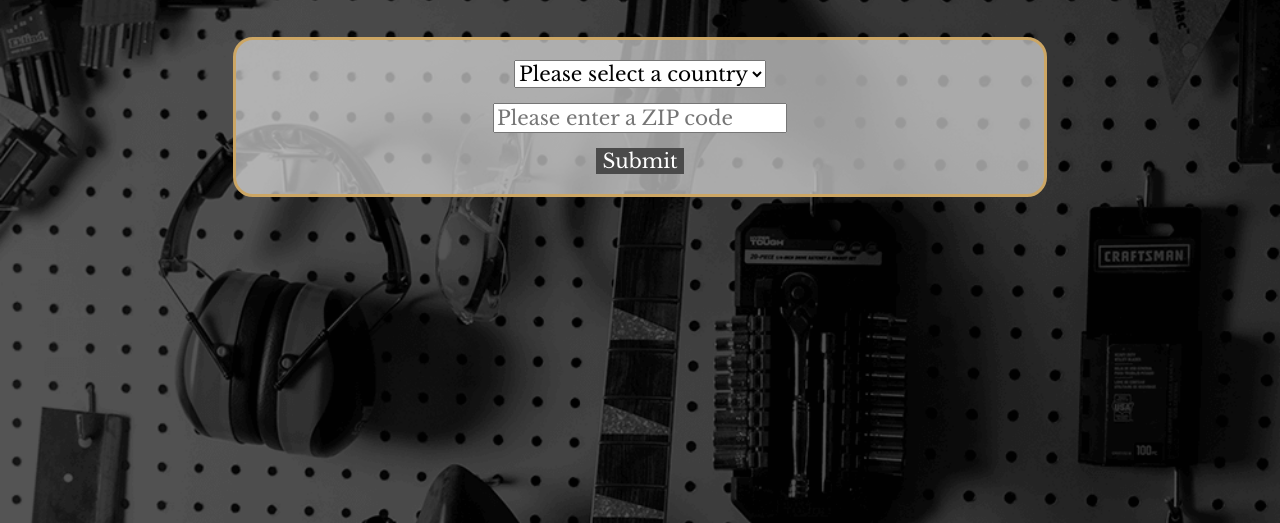
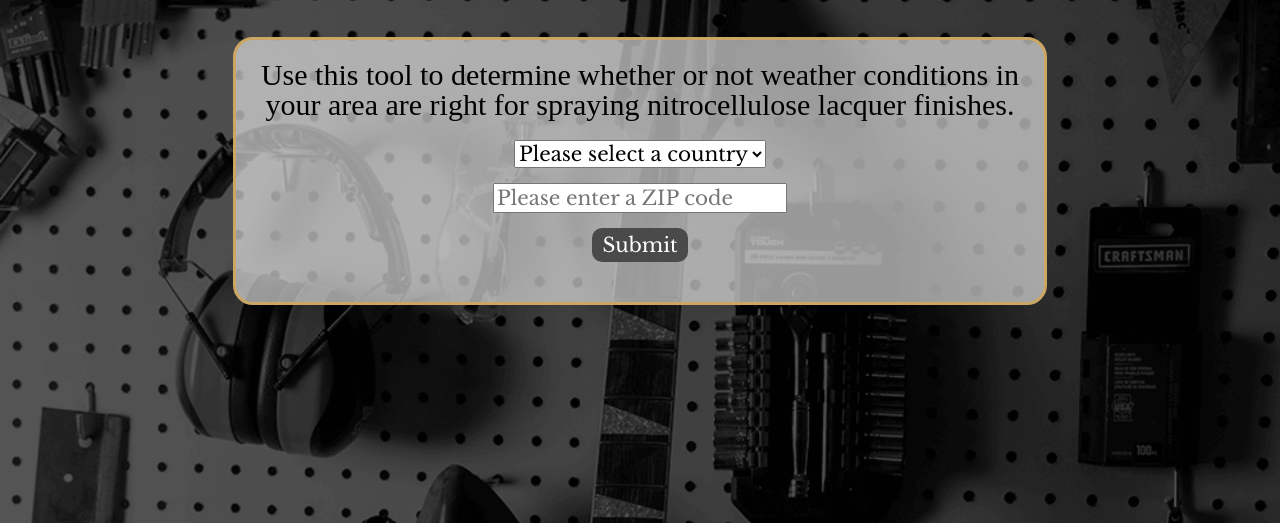
Before and after one commit to adamalcantara/finishchecker, a plain HTML site: page index.html in a window 1280 px wide. Shown: the part 277-800 px from the top of the page. Drawn offline with nearby package versions, Linux system fonts and the light colour scheme.

Commit message:
Header section added

```diff
--- a/assets/style.css
+++ b/assets/style.css
@@ -28,6 +28,12 @@ body {
     border-radius: 20px;
 }
 
+#header {
+    font-size: 30px;
+    text-align: center;
+    margin-bottom: 20px;
+}
+
 #countries, #inputField {
     font-size: 20px;
     margin-bottom: 15px;
@@ -35,9 +41,11 @@ body {
 
 #submitBtn {
     border: none;
+    border-radius: 10px;
     background-color: rgb(74, 74, 74);
     color: white;
     font-size: 20px;
+    padding: 5px 10px;
 }
 
 #submitBtn:hover {
@@ -50,6 +58,7 @@ body {
 #informationSection {
     font-size: 30px;
     text-align: center;
+    margin-top: 20px;
 }
 
 /* Media Queries */
@@ -71,7 +80,7 @@ body {
 }
 
 @media screen and (max-width: 780px) {
-    #informationSection p {
+    #informationSection p, #header {
         font-size: 20px;
     }
 }
--- a/index.html
+++ b/index.html
@@ -24,6 +24,7 @@
 
     <!-- Box for the form -->
     <div id="infoBox">
+        <p id="header">Use this tool to determine whether or not weather conditions in your area are right for spraying nitrocellulose lacquer finishes.</p>
         <!-- Country selection dropdown -->
         <form action="/action_page.php" id="countryDropdown">
             <select name="countries" id="countries">
```
